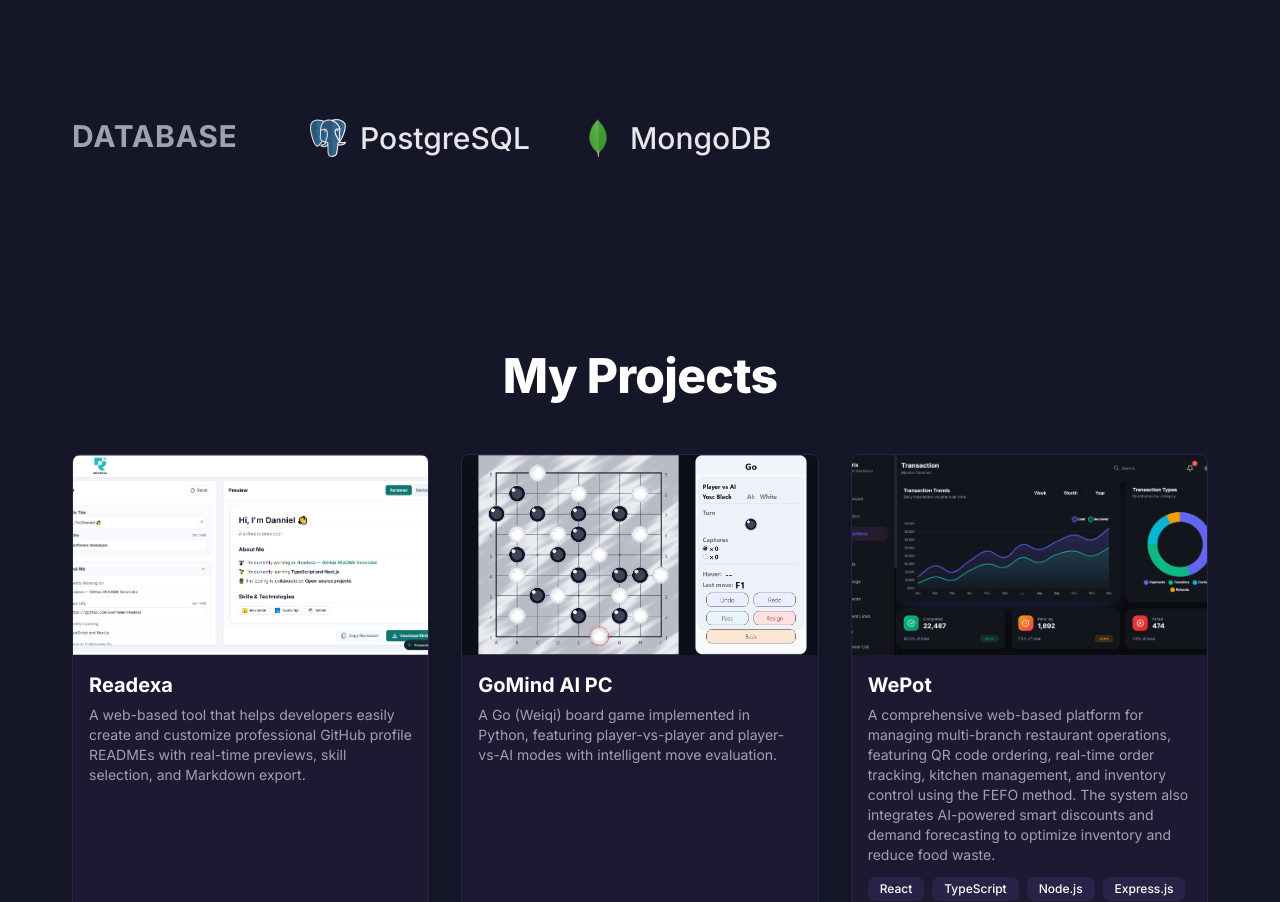
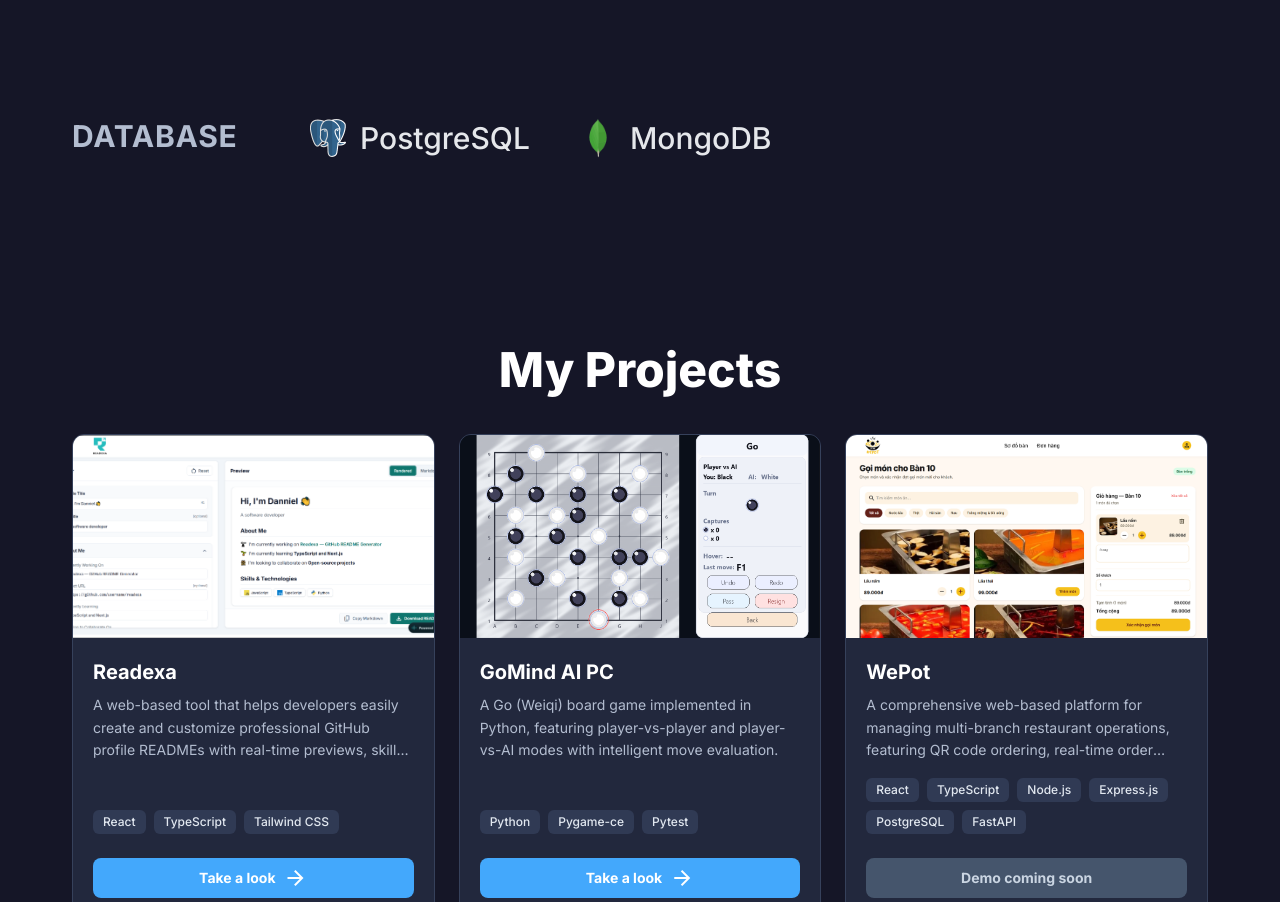
Before and after one commit to DannielVo/Portfolio, a React (Vite) app: page / in a window 1280 px wide. Shown: the part 1898-2800 px from the top of the page. Built offline with nearby package versions, Linux system fonts and the light colour scheme.

Commit message:
Fix: Update UI of project card, add image for WePot

```diff
--- a/src/assets/assets.js
+++ b/src/assets/assets.js
@@ -17,6 +17,7 @@ import dashboard from "./dashboard.png";
 import go_game from "./go_game.png";
 import asp_dotnet from "./ASP_dotnet.png";
 import readexa from "./Readexa.png";
+import wepot from "./WePot.png";
 
 export const assets = {
   avatar,
@@ -38,6 +39,7 @@ export const assets = {
   dashboard,
   go_game,
   readexa,
+  wepot,
 };
 
 export const HEADER_KEYS = [
--- a/src/assets/dummy.js
+++ b/src/assets/dummy.js
@@ -1,5 +1,5 @@
 import { assets } from "./assets";
-import dashboard from "./dashboard.png";
+import wepot from "./WePot.png";
 import go_game from "./go_game.png";
 
 export const projectsData = [
@@ -18,12 +18,12 @@ export const projectsData = [
     title: "GoMind AI PC",
     description:
       "A Go (Weiqi) board game implemented in Python, featuring player-vs-player and player-vs-AI modes with intelligent move evaluation.",
-    tech: ["Python", "Pygame-ce", "Pillow"],
+    tech: ["Python", "Pygame-ce", "Pytest"],
     demoUrl: "https://youtu.be/r2gwfIkA1Qw",
   },
   {
     id: 3,
-    image: dashboard,
+    image: wepot,
     title: "WePot",
     description:
       "A comprehensive web-based platform for managing multi-branch restaurant operations, featuring QR code ordering, real-time order tracking, kitchen management, and inventory control using the FEFO method. The system also integrates AI-powered smart discounts and demand forecasting to optimize inventory and reduce food waste.",
--- a/src/components/ProjectCard.jsx
+++ b/src/components/ProjectCard.jsx
@@ -1,5 +1,3 @@
-import React from "react";
-
 const ProjectCard = ({ image, title, description, tech, demoUrl }) => {
   const handleClick = () => {
     if (!demoUrl) return;
@@ -7,51 +5,79 @@ const ProjectCard = ({ image, title, description, tech, demoUrl }) => {
   };
 
   return (
-    <article className="group flex flex-col bg-card-dark rounded-lg shadow-lg hover:shadow-2xl transition-all duration-300 overflow-hidden border border-[#292348]">
-      {/* Image */}
-      <div className="w-full h-50 overflow-hidden">
+    <article
+      className="
+        group flex flex-col h-full
+        bg-card-dark rounded-xl overflow-hidden
+        border border-border-dark
+        transition-all duration-300
+        hover:-translate-y-1
+        hover:border-primary/50
+        hover:shadow-xl
+      "
+    >
+      <div className="aspect-video overflow-hidden bg-surface-dark">
         <img
           src={image}
-          alt={title}
-          className="w-full h-full object-cover group-hover:scale-105 transition-transform duration-500"
+          alt={`${title} preview`}
+          className="
+            w-full h-full object-cover
+            transition-transform duration-500
+            group-hover:scale-105
+          "
         />
       </div>
 
-      {/* Content */}
-      <div className="flex flex-col grow p-4 gap-3">
-        <div className="grow">
-          <h3 className="text-white text-xl font-bold mb-1.5">{title}</h3>
-          <p className="text-text-secondary text-sm">{description}</p>
+      <div className="flex flex-col flex-1 p-5 gap-4">
+        <div>
+          <h3 className="text-white text-xl font-bold mb-2">{title}</h3>
+
+          <p className="text-text-secondary text-sm leading-relaxed line-clamp-3">
+            {description}
+          </p>
         </div>
 
-        {/* Tech stack */}
-        <div className="flex flex-wrap gap-2">
-          {tech.map((item, index) => (
+        <div className="flex flex-wrap content-start gap-2 mt-auto">
+          {tech.map((item) => (
             <span
-              key={index}
-              className="px-3 py-1 rounded-lg bg-tag-bg text-white text-xs font-medium"
+              key={item}
+              className="
+                px-2.5 py-1 rounded-md
+                bg-tag-bg text-slate-200
+                text-xs font-medium
+              "
             >
               {item}
             </span>
           ))}
         </div>
 
-        {/* Button */}
-        <div className="pt-2 mt-auto">
+        <div className="pt-2">
           <button
+            type="button"
             onClick={handleClick}
             disabled={!demoUrl}
-            className={`w-full flex items-center justify-center gap-2 h-10 px-6 rounded-lg font-bold text-sm transition-all duration-300
+            className={`
+              w-full flex items-center justify-center gap-2
+              h-10 px-6 rounded-lg
+              font-bold text-sm
+              transition-all duration-300
               ${
                 demoUrl
                   ? "bg-primary hover:bg-hover text-white cursor-pointer"
-                  : "bg-gray-600 text-gray-300 cursor-not-allowed"
+                  : "bg-slate-600 text-slate-300 cursor-not-allowed"
               }
             `}
           >
             {demoUrl ? "Take a look" : "Demo coming soon"}
+
             {demoUrl && (
-              <span className="material-symbols-outlined text-lg">
+              <span
+                className="
+                  material-symbols-outlined text-lg
+                  transition-transform duration-300
+                "
+              >
                 arrow_forward
               </span>
             )}
--- a/src/index.css
+++ b/src/index.css
@@ -7,20 +7,17 @@
 @theme {
   --color-primary: #43a8fc;
   --color-hover: #1088e8;
+
   --color-background-dark: #151627;
   --color-surface-dark: #1c2136;
-  --color-border-dark: #232948;
-  --color-text-secondary: #9ca3af;
-  --color-card-dark: #1e1933;
-  --color-tag-bg: #292348;
+  --color-card-dark: #22283d;
+  --color-border-dark: #36415b;
+
+  --color-text-secondary: #b3bdd0;
+  --color-tag-bg: #303a54;
 
   --font-display: "Inter", sans-serif;
   --font-body: "Inter", sans-serif;
-
-  --radius-sm: 0.25rem;
-  --radius-lg: 0.5rem;
-  --radius-xl: 0.75rem;
-  --radius-2xl: 1rem;
 }
 
 /* =========================================
--- a/src/pages/sections/Projects.jsx
+++ b/src/pages/sections/Projects.jsx
@@ -9,12 +9,12 @@ const Projects = () => {
       id="projects"
       className="grow w-full max-w-300 mx-auto px-4 sm:px-8 py-12 scroll-mt-24"
     >
-      <div className="flex flex-col items-center justify-center mb-12">
-        <h2 className="text-white text-4xl md:text-5xl font-extrabold leading-tight tracking-[-0.015em]">
+      <div className="flex flex-col items-center justify-center mb-10">
+        <h2 className="text-white text-4xl md:text-5xl font-extrabold">
           My Projects
         </h2>
       </div>
-      <div className="grid grid-cols-1 md:grid-cols-2 lg:grid-cols-3 gap-8">
+      <div className="grid grid-cols-1 md:grid-cols-2 lg:grid-cols-3 gap-6">
         {projectsData.map((project) => (
           <ProjectCard
             key={`projectCard-${project.id}`}
```
Also changed, not shown: src/assets/WePot.png (added).
